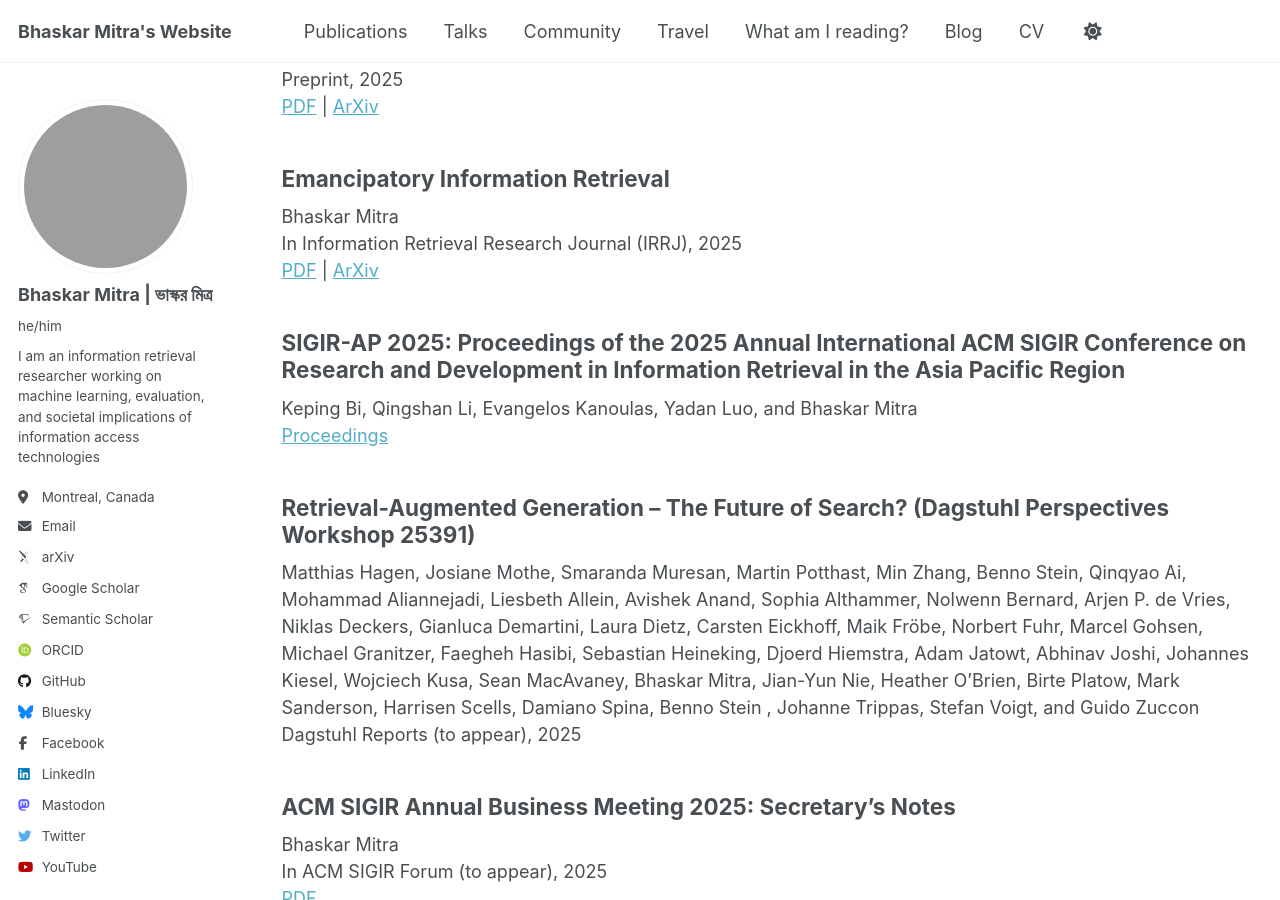
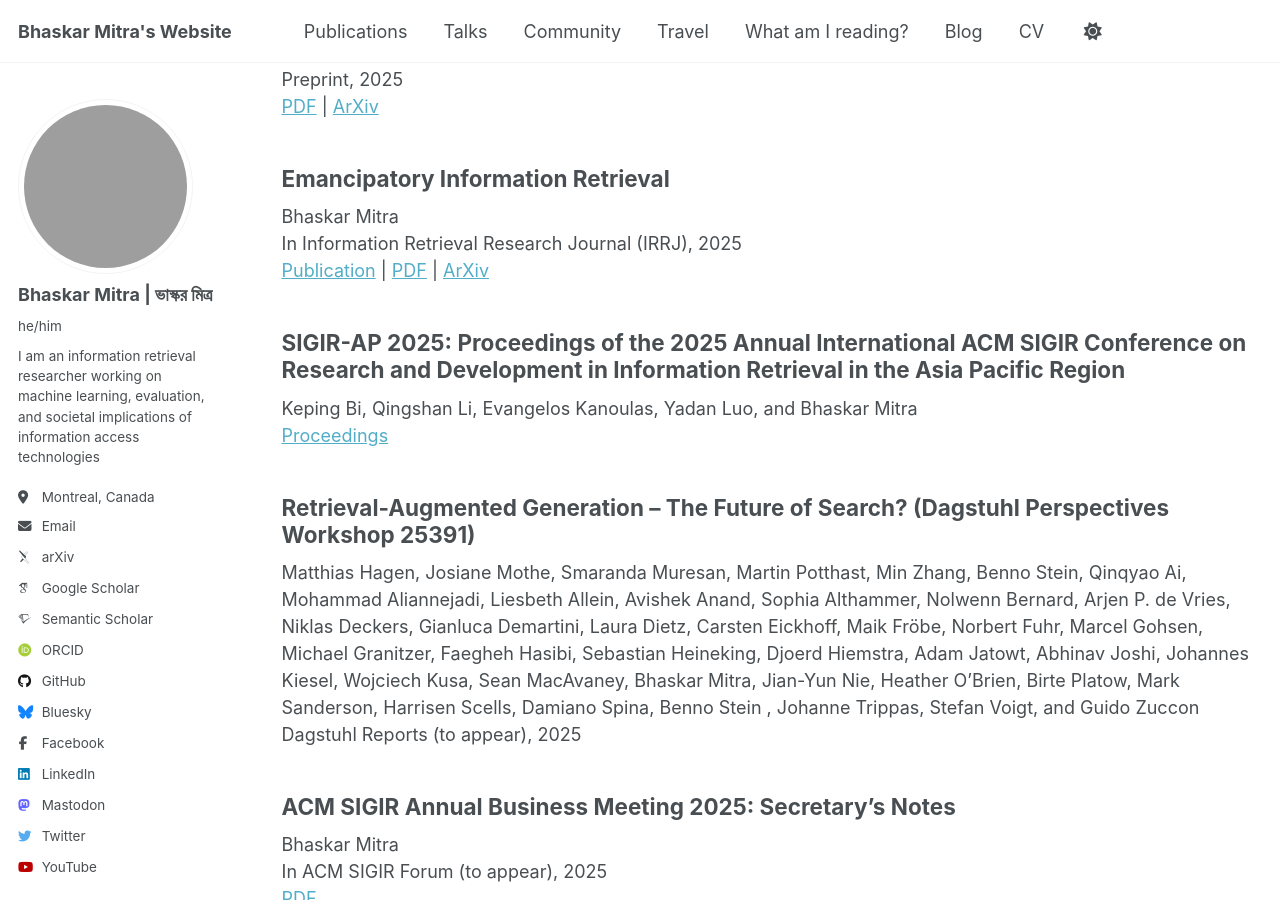
Before and after one commit to bhaskar-mitra/bhaskar-mitra.github.io, a Jekyll site: the page built from _pages/publications.html, in a window 1280 px wide and 900 px high, scrolled down 617 px. Built offline with Jekyll 4.4.1, drawn with Linux system fonts in a browser that asks for light colours; some web fonts are replaced; grey boxes are pictures that could not be loaded.

Commit message:
Update publications.html

```diff
--- a/_pages/publications.html
+++ b/_pages/publications.html
@@ -39,6 +39,7 @@ author_profile: true
     <h2>Emancipatory Information Retrieval</h2>
     Bhaskar Mitra<br/>
     In Information Retrieval Research Journal (IRRJ), 2025<br/>
+    <a href="https://irrj.org/article/view/24531">Publication</a> |
     <a href="../showpdf/?file=emancipatory-ir">PDF</a> |
     <a href="https://arxiv.org/abs/2501.19241">ArXiv</a>
   </article>
```
